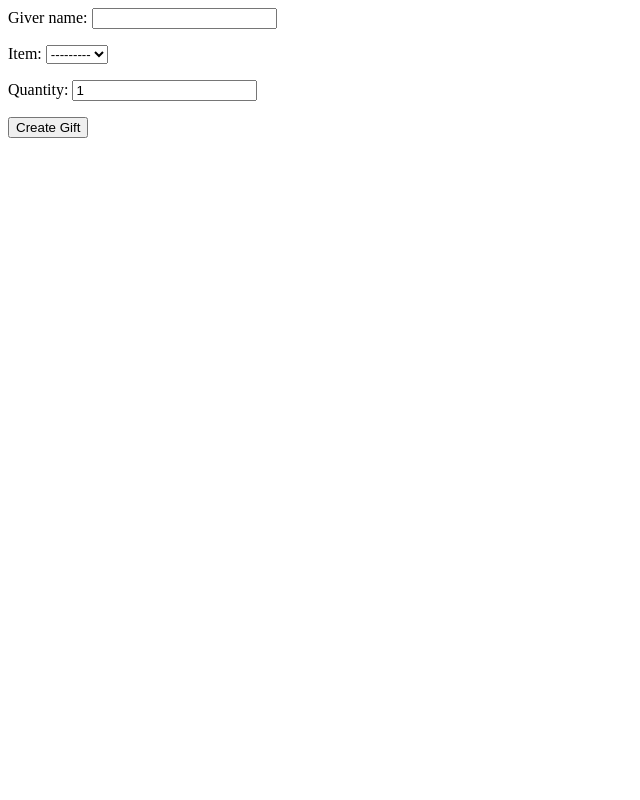
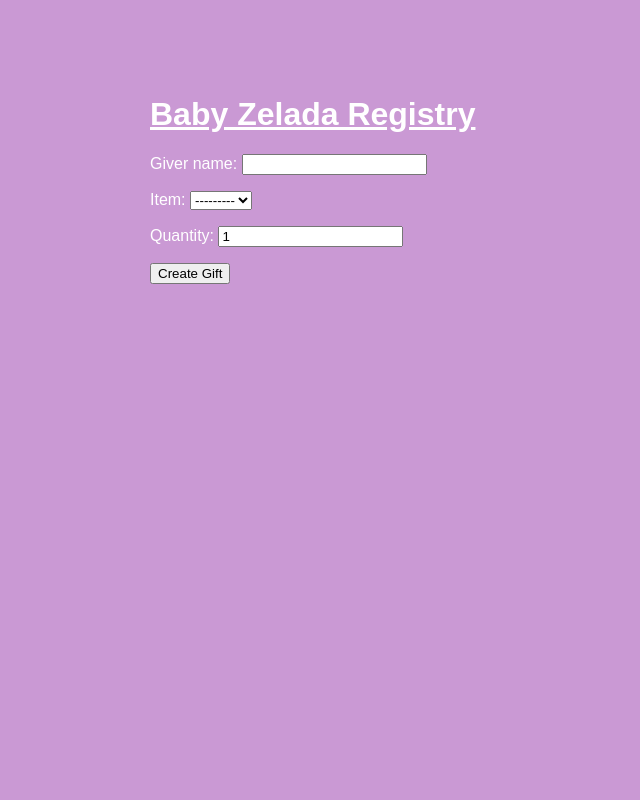
Before and after one commit to rkuykendall/baby-zelada-registry, a Django app: page /gift/ in a window 1280 px wide. Shown: the whole page, without its empty margins (0-640 px from the left). Run offline with Django 4.2, Linux system fonts and the light colour scheme; data that the repository does not hold is empty.

Commit message:
Incredibly basic styling

```diff
--- /dev/null
+++ b/items/templates/base.html
@@ -0,0 +1,37 @@
+<!DOCTYPE html>
+<html lang="en">
+<head>
+    <meta charset="UTF-8">
+    <meta name="viewport" content="width=device-width, initial-scale=1.0">
+    <title>Baby Zelada Registry</title>
+    <style>
+        html {
+            font-family: sans-serif;
+            background-color: #CA99D4;
+            color: #fff;
+        }
+
+        body {
+            max-width: 980px;
+            margin: 6rem auto;
+        }
+
+        a {
+            color: #fff;
+        }
+    </style>
+</head>
+<body>
+    <header>
+        <h1><a href="{% url 'item_list' %}">Baby Zelada Registry</a></h1>
+    </header>
+
+    <main>
+        {% block content %}
+        {% endblock %}
+    </main>
+
+    <footer>
+    </footer>
+</body>
+</html>
--- a/items/templates/create_gift.html
+++ b/items/templates/create_gift.html
@@ -1,5 +1,8 @@
+{% extends "base.html" %}
+{% block content %}
 <form method="post">
     {% csrf_token %}
     {{ form.as_p }}
     <input type="submit" value="Create Gift">
 </form>
+{% endblock %}
--- a/items/templates/items_list.html
+++ b/items/templates/items_list.html
@@ -1,5 +1,7 @@
+{% extends "base.html" %}
 {% load math_filters %}
 
+{% block content %}
 {% for category in categories %}
 <h2>{{ category.name }}</h2>
 <ul>
@@ -17,3 +19,4 @@
     {% endfor %}
 </ul>
 {% endfor %}
+{% endblock %}
```
